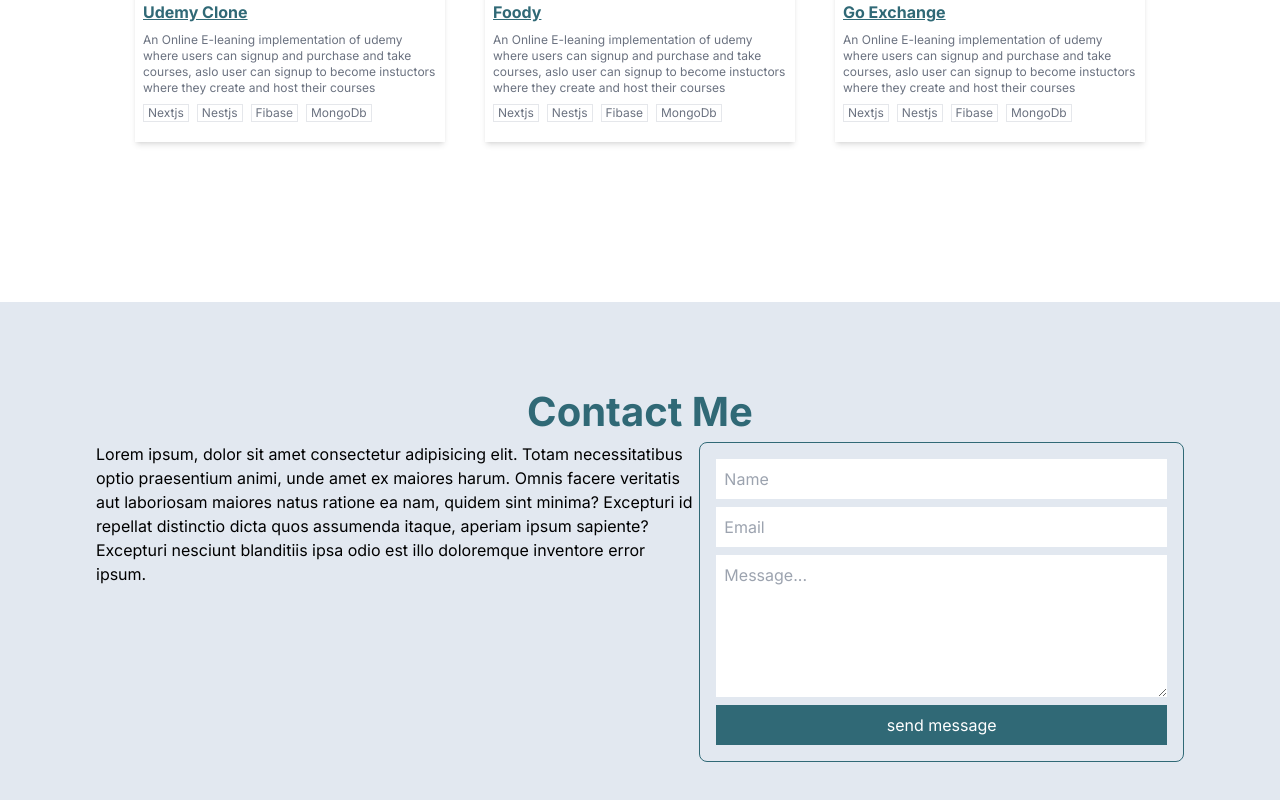
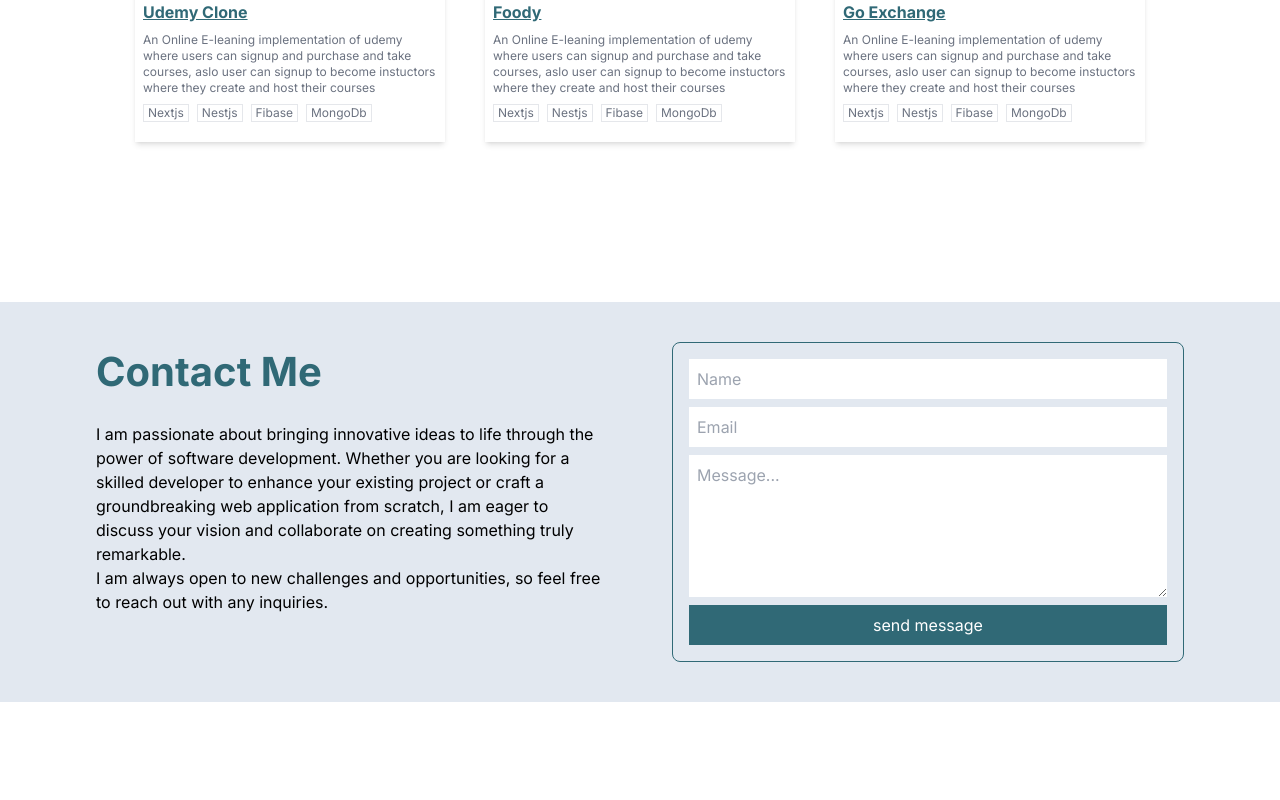
Before and after one commit to Gmarvis/gmarvis_portfolio, a Next.js app: page / in a window 1280 px wide. Shown: the part 1560-2360 px from the top of the page. After the commit the page ends 2262 px from the top, so only its background shows below. Built offline with nearby package versions, Linux system fonts and the light colour scheme.

Commit message:
added social links

```diff
--- a/src/app/page.tsx
+++ b/src/app/page.tsx
@@ -203,11 +203,8 @@
 
       <div
         id="contact"
-        className="contact px-24 py-20 mobile:max-sm:px-5 w-full bg-slate-200"
+        className="contact px-24 py-10 mobile:max-sm:px-5 w-full bg-slate-200"
       >
-        <h3 className="text-center font-bold text-[40px] text-themecolor">
-          Contact Me
-        </h3>
         <Contact />
       </div>
     </main>
--- a/src/components/Contact.tsx
+++ b/src/components/Contact.tsx
@@ -2,18 +2,25 @@
 
 const Contact = () => {
   return (
-    <div className="flex w-full">
-      <div className="w-[50vw]">
+    <div className="flex w-full justify-between mobile:max-sm:flex-col mobile:max-sm:gap-5">
+      <div className="w-[40vw] mobile:max-sm:w-full mobile:max-sm:text-center">
+        <h3 className=" font-bold text-[40px] pb-5 text-themecolor mobile:max-sm:text-center">
+          Contact Me
+        </h3>
         <p>
-          Lorem ipsum, dolor sit amet consectetur adipisicing elit. Totam
-          necessitatibus optio praesentium animi, unde amet ex maiores harum.
-          Omnis facere veritatis aut laboriosam maiores natus ratione ea nam,
-          quidem sint minima? Excepturi id repellat distinctio dicta quos
-          assumenda itaque, aperiam ipsum sapiente? Excepturi nesciunt
-          blanditiis ipsa odio est illo doloremque inventore error ipsum.
+          I am passionate about bringing innovative ideas to life through the
+          power of software development. Whether you are looking for a skilled
+          developer to enhance your existing project or craft a groundbreaking
+          web application from scratch, I am eager to discuss your vision and
+          collaborate on creating something truly remarkable.
+        </p>
+
+        <p>
+          I am always open to new challenges and opportunities, so feel free to
+          reach out with any inquiries.
         </p>
       </div>
-      <form className="w-[40vw] border  border-themecolor flex flex-col gap-2 p-4 h-[40vh] rounded-lg text-slate-600">
+      <form className="w-[40vw] border  border-themecolor flex flex-col gap-2 p-4 h-[40vh] mobile:max-sm:w-full rounded-lg text-slate-600">
         <input
           type="name"
           className="w-full outline-none p-2"
--- a/src/components/HeroSection.tsx
+++ b/src/components/HeroSection.tsx
@@ -14,7 +14,7 @@
         className="bio w-[50%] mobile:max-sm:w-full justify-center mobile:max-sm:items-center mobile:max-sm:text-center  flex flex-col gap-2"
       >
         <h1>Sam Gmarvis Njong</h1>
-        <h2 className="text-[30px] font-bold text-themecolor">
+        <h2 className="text-[30px] font-bold themecolor bg-gradient-to-r from-themecolor to-orange-600 bg-clip-text text-transparent">
           Frontend Web Developer
         </h2>
         <motion.div
```
